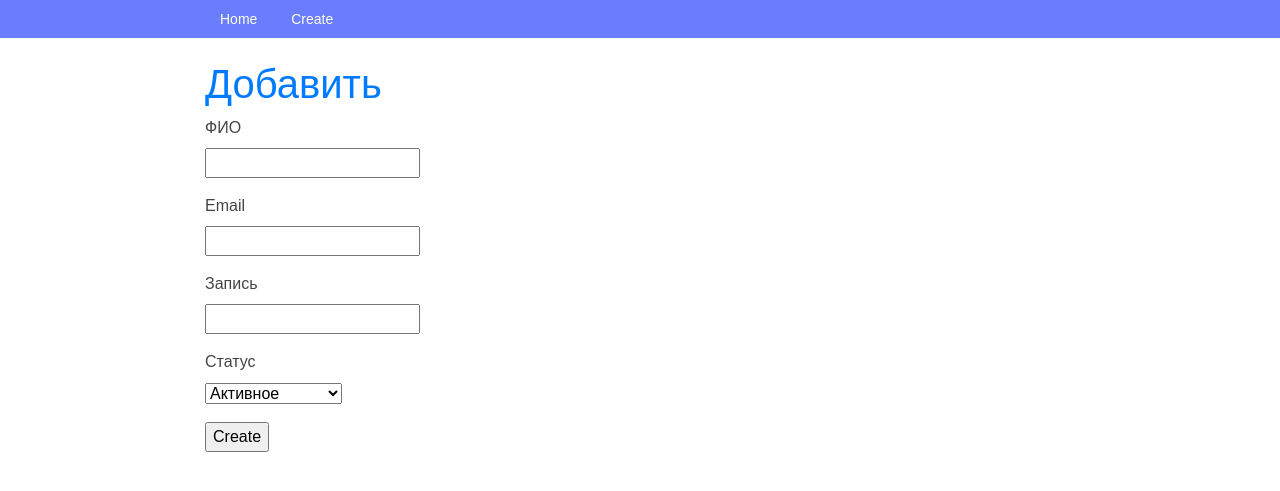
After one commit to Artur1303/Exsem_6, a Django app: page /guest_books/add/ in a window 1280 px wide. The commit adds this page. Shown: the top 491 px of the page. Run offline with Django 3.2, Linux system fonts and the light colour scheme; some libraries are stand-ins or nearby versions.

Commit message:
Добавленно в папку templates папка  partial, Добавленно  добавление Записей Форма  валидации Form.py

```diff
--- a/source/main/urls.py
+++ b/source/main/urls.py
@@ -15,13 +15,13 @@ Including another URLconf
 """
 from django.contrib import admin
 from django.urls import path
-from webapp.views import index_view, guest_book_view
+from webapp.views import index_view, guest_book_view, guest_book_create_view
 
 urlpatterns = [
     path('admin/', admin.site.urls),
     path('', index_view, name='index'),
     path('guest_book/<int:pk>/', guest_book_view, name='guest_book_view'),
-    # path('guest_books/add/', guest_book_create_view, name='guest_book_create'),
+    path('guest_books/add/', guest_book_create_view, name='guest_book_create'),
     # path('guest_book/<int:pk>/update/', guest_book_update_view, name='guest_book_update'),
     # path('guest_book/<int:pk>/delete/', guest_book_delete_view, name='guest_book_delete'),
 ]
--- /dev/null
+++ b/source/webapp/forms.py
@@ -0,0 +1,11 @@
+from django import forms
+from .models import STATUS_CHOICES
+
+default_status = STATUS_CHOICES[0][0]
+
+
+class GuestBookForm(forms.Form):
+    name = forms.CharField(max_length=100, label='ФИО')
+    email = forms.EmailField(label='Email')
+    text = forms.CharField(max_length=500, label='Запись')
+    status = forms.ChoiceField(choices=STATUS_CHOICES, initial=default_status, label='Статус')
--- a/source/webapp/templates/base.html
+++ b/source/webapp/templates/base.html
@@ -18,7 +18,7 @@
        <ul class="menu">
 
            <li><a href=" {% url 'index' %} ">Home</a></li>
-{#           <li><a href=" {% url 'product_create' %} ">Create</a></li>#}
+           <li><a href=" {% url 'guest_book_create' %} ">Create</a></li>
 
            {% block menu %}{% endblock %}
        </ul>
--- /dev/null
+++ b/source/webapp/templates/guest_book_create.html
@@ -0,0 +1,9 @@
+{% extends 'base.html' %}
+{% block title %}
+   Create
+{% endblock %}
+{% block content %}
+        <h1><a href=" {% url 'index' %} ">Добавить</a></h1>
+        {% url 'guest_book_create' as action_url %}
+        {% include 'partial/guest_book_forms.html' with action_url=action_url button_text='Create' %}
+{% endblock %}
--- a/source/webapp/templates/guest_book_view.html
+++ b/source/webapp/templates/guest_book_view.html
@@ -10,6 +10,6 @@
     <p>Время создание: {{ guest_book.created_at }}</p>
     <p>Время обновление: {{ guest_book.updated_at }}</p>
     <p>Статус: {{ guest_book.status }}</p>
-    <a href="{% url 'product_update' product.pk %} ">Update</a>
-    <a href="{% url 'product_delete' product.pk %} ">Delete</a>
+{#    <a href="{% url 'product_update' product.pk %} ">Update</a>#}
+{#    <a href="{% url 'product_delete' product.pk %} ">Delete</a>#}
 {% endblock %}
--- a/source/webapp/templates/index.html
+++ b/source/webapp/templates/index.html
@@ -7,7 +7,7 @@
     {% for guest_book in guest_books %}
    <div class="card p-2 mt-2" style="width: 25rem;">
   <div class="card-body">
-    <h5 class="card-title">{{ guest_book.name }} {{ guest_book.email }} </h5>
+    <h5 class="card-title"><a href="{% url 'guest_book_view' guest_book.pk %} ">{{ guest_book.name }}</a> {{ guest_book.email }} </h5>
     <h6 class="card-subtitle mb-2 text-muted">{{ guest_book.text }}</h6>
     <p class="card-text">Some quick example text to build on the card title and make up the bulk of the card's content.</p>
     <a href="#" class="card-link">Ссылка карты</a>
@@ -16,7 +16,7 @@
   </div>
    </div>
 
-{#        <a href="{% url 'product_update' product.pk %} ">Update</a>#}
-{#        <a href="{% url 'product_delete' product.pk %} ">Delete</a>#}
+{#        <a href="{% url 'product_update' guest_book.pk %} ">Update</a>#}
+{#        <a href="{% url 'product_delete' guest_book.pk %} ">Delete</a>#}
     {% endfor %}
 {% endblock %}
--- /dev/null
+++ b/source/webapp/templates/partial/guest_book_forms.html
@@ -0,0 +1,12 @@
+
+<form action=" {{ action_url }} " method="post">
+{% csrf_token %}
+    {% for field in form %}
+        <label for="{{ field.id_for_label }}">{{ field.label }}</label>
+        <p>{{ field }}</p>
+        {% for error in field.errors %}
+            <p class="form-error">{{ error }}</p>
+        {% endfor %}
+    {% endfor %}
+    <input type="submit" value="{{ button_text }}">
+</form>
--- a/source/webapp/views.py
+++ b/source/webapp/views.py
@@ -3,11 +3,11 @@ from django.http import HttpResponseNotAllowed
 from django.utils.timezone import make_naive
 
 from webapp.models import GuestBook
-# from webapp.forms import GuestBookForm
+from webapp.forms import GuestBookForm
 
 
 def index_view(request):
-    data = GuestBook.objects.all()
+    data = GuestBook.objects.filter(status='active').order_by('-created_at')
     return render(request, 'index.html', context={
         'guest_books': data
     })
@@ -18,7 +18,7 @@ def guest_book_view(request, pk):
     context = {'guest_book': guest_book}
     return render(request, 'guest_book_view.html', context)
 
-#
+
 def guest_book_create_view(request):
     if request.method == "GET":
         return render(request, 'guest_book_create.html', context={
@@ -30,12 +30,11 @@ def guest_book_create_view(request):
             # guest_book = Product.objects.create(**form.cleaned_data)
             guest_book = GuestBook.objects.create(
                 name=form.cleaned_data['name'],
-                description=form.cleaned_data['description'],
-                category=form.cleaned_data['category'],
-                amount=form.cleaned_data['amount'],
-                price=form.cleaned_data['price']
+                email=form.cleaned_data['email'],
+                text=form.cleaned_data['text'],
+                status=form.cleaned_data['status']
             )
-            return redirect('guest_book_view', pk=guest_book.pk)
+            return redirect('index')
         else:
             return render(request, 'guest_book_create.html', context={
                 'form': form
```
